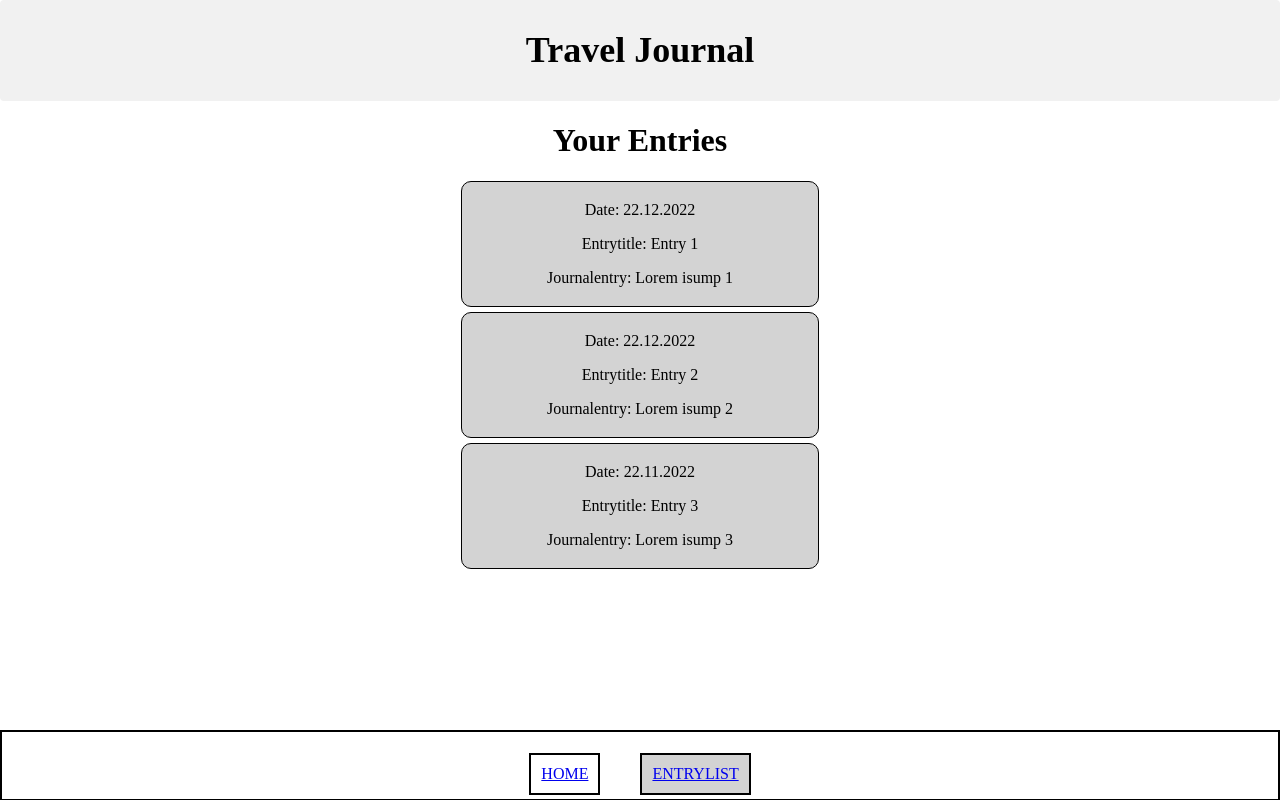
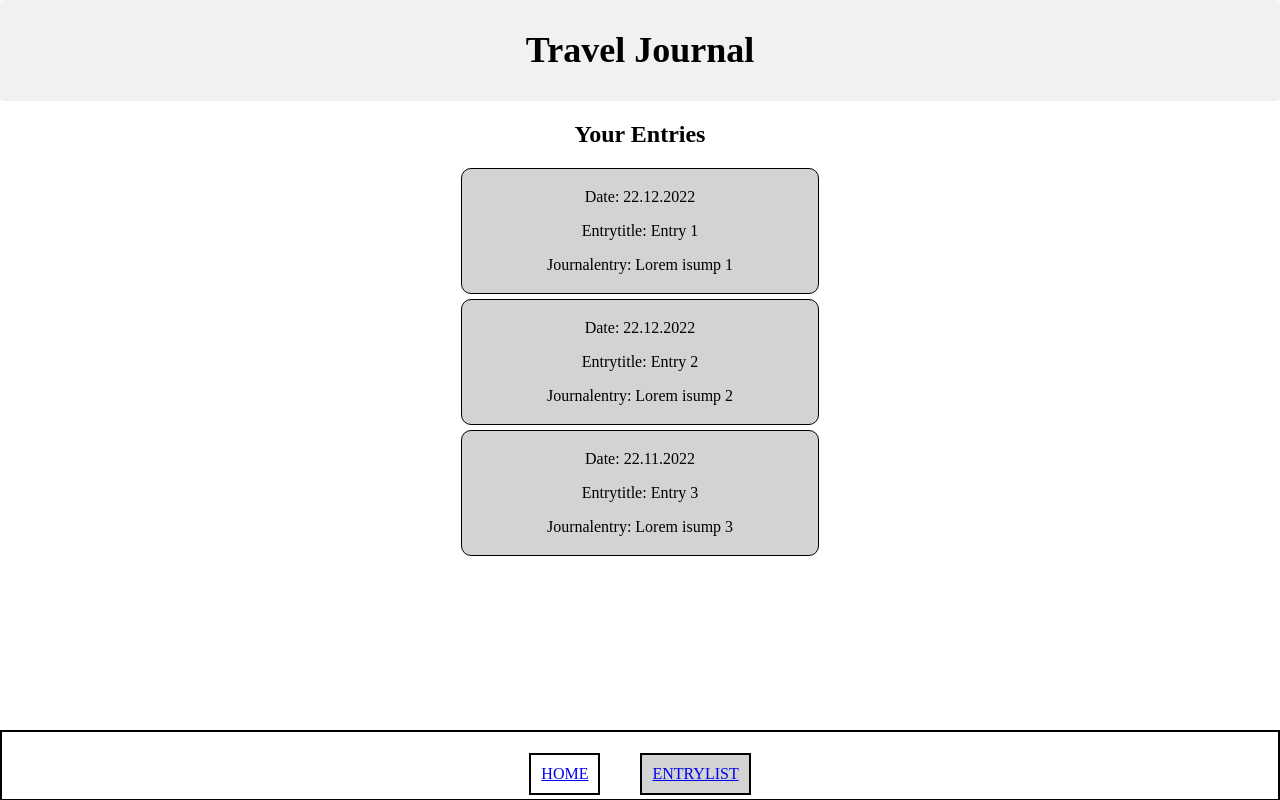
Before and after one commit to IrisHerholz/capstone-project, a Next.js app: page /EntryListPage in a window 1280 px wide. Built offline with nearby package versions, Linux system fonts and the light colour scheme.

Commit message:
fixed styling

```diff
--- a/components/JournalEntryList/index.js
+++ b/components/JournalEntryList/index.js
@@ -20,7 +20,7 @@ export default function JournalEntryList() {
 
 //styled-components
 
-const Heading = styled.h1`
+const Heading = styled.h2`
   position: relative;
   text-align: center;
   font-size: 1, 2em;
--- a/pages/EntryListPage/index.js
+++ b/pages/EntryListPage/index.js
@@ -4,12 +4,7 @@ import Header from "next/head";
 export default function EntryListPage() {
   return (
     <>
-      <Header />
       <JournalEntryList />
-
-
-
-
     </>
   );
 }
```
